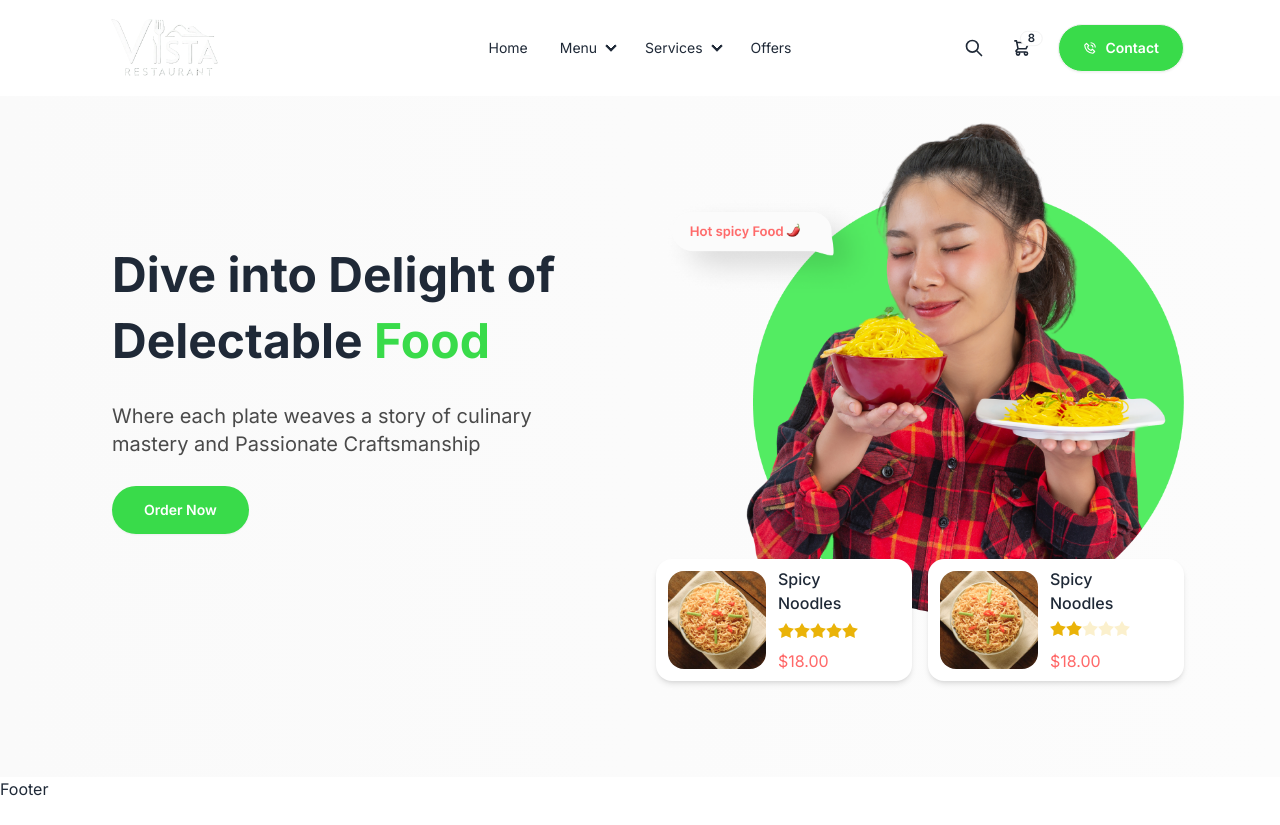
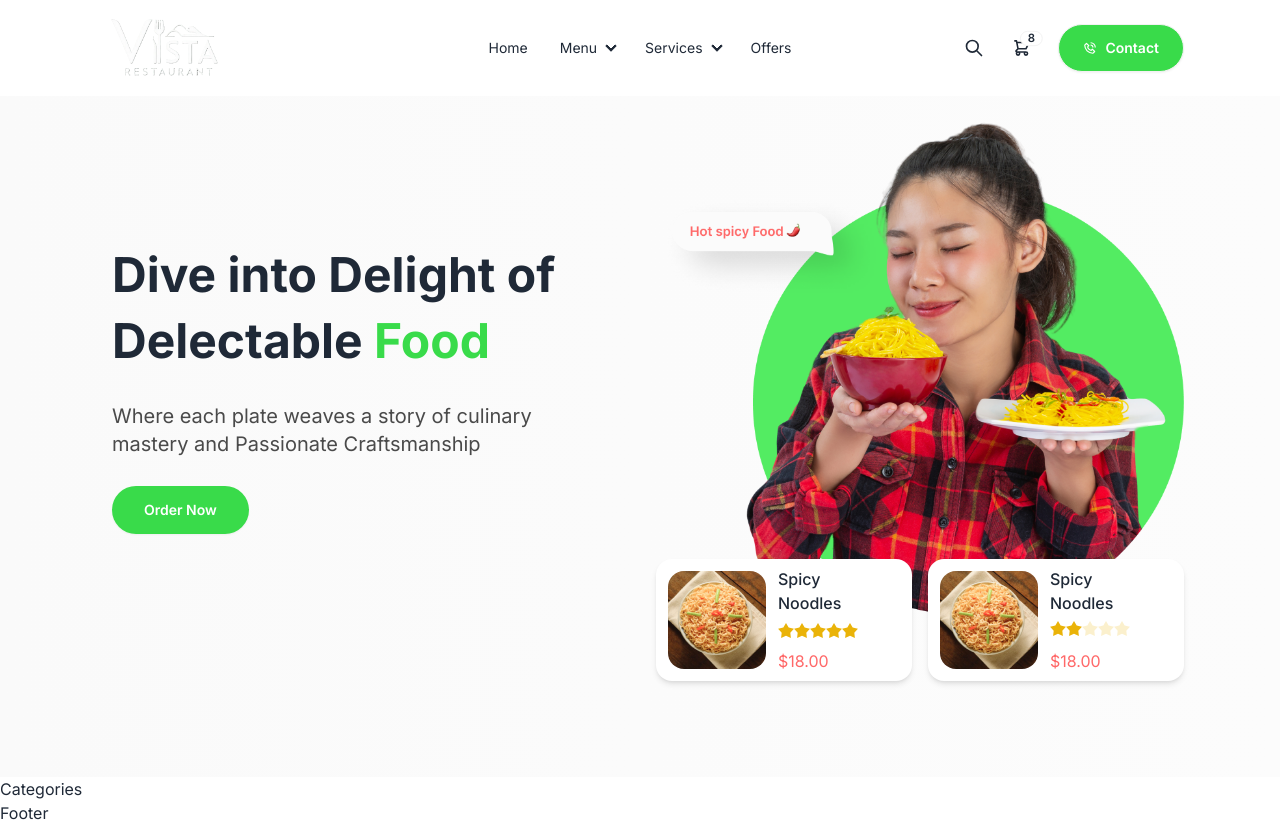
Before and after one commit to NavodMahima/Restaurant-MERN, a React (Vite) app in the folder vista-restaurent/: page / in a window 1280 px wide. Before the commit the page ends 801 px from the top, so only its background shows below. Built offline with nearby package versions, Linux system fonts and the light colour scheme.

Commit message:
Categories-start

```diff
--- /dev/null
+++ b/vista-restaurent/src/pages/home/Categories.jsx
@@ -0,0 +1,12 @@
+import React from 'react'
+import Banner from '../../components/Banner'
+
+const Categories = () => {
+  return (
+    <div>
+      Categories
+    </div>
+  )
+}
+
+export default Categories
--- a/vista-restaurent/src/pages/home/Home.jsx
+++ b/vista-restaurent/src/pages/home/Home.jsx
@@ -1,10 +1,12 @@
 import React from 'react'
 import Banner from '../../components/Banner'
+import Categories from './Categories'
 
 const Home = () => {
   return (
     <div>
       <Banner/>
+      <Categories/>
     </div>
   )
 }
```
